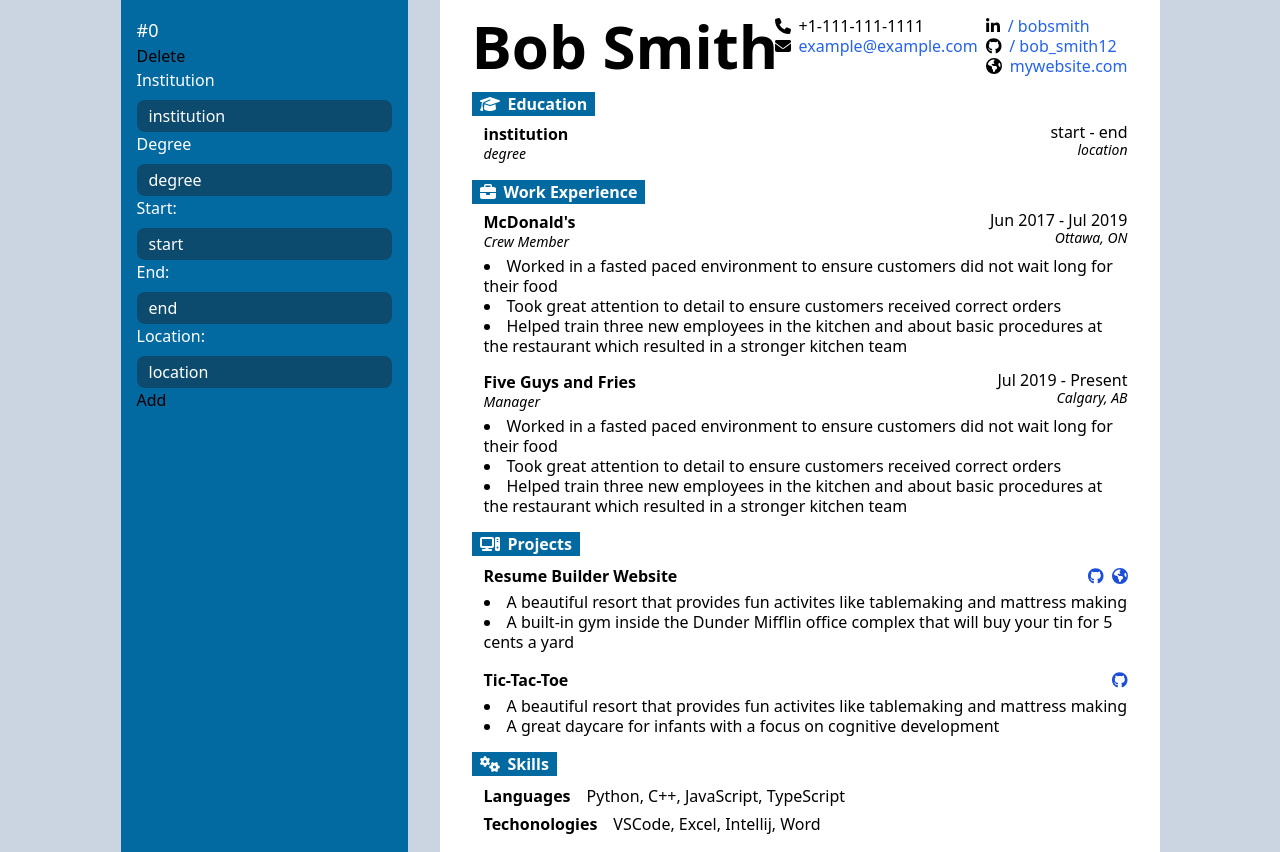
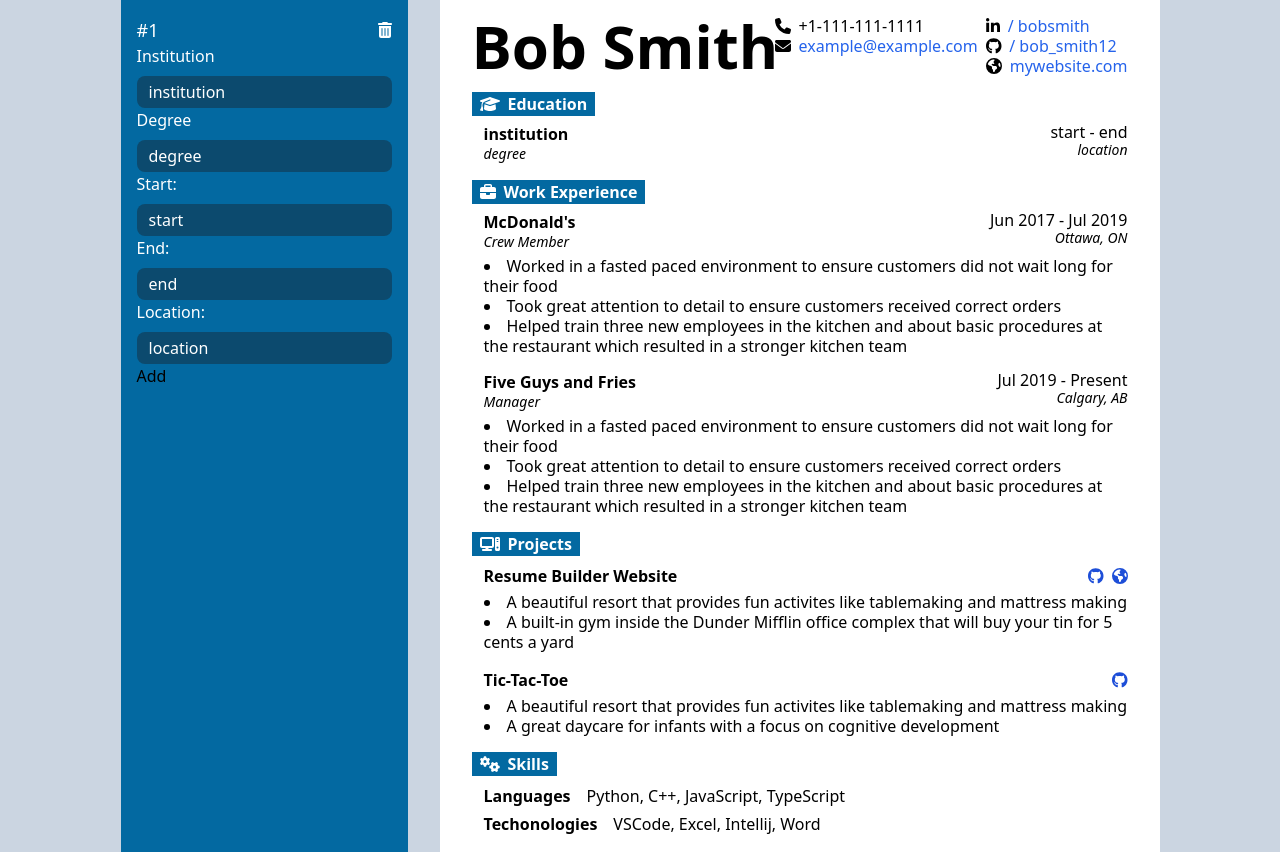
Before and after one commit to Blastose/resume-builder, a React (Create React App) app: page / in a window 1280 px wide. Both pictures are taken after a click on the button "Add". Built offline with nearby package versions, Linux system fonts and the light colour scheme.

Commit message:
Fix label to use index

```diff
--- a/src/components/education/education-input.tsx
+++ b/src/components/education/education-input.tsx
@@ -2,6 +2,7 @@ import React from "react";
 import InputMaker from "../util/input-maker";
 import OnChangeFunction from "../interfaces/on-change-function-interface";
 import EducationItemInterface from "../interfaces/education-item-interface";
+import { FontAwesomeIcon } from "@fortawesome/react-fontawesome";
 
 class EducationInput extends React.Component<
   {
@@ -14,10 +15,17 @@ class EducationInput extends React.Component<
   render() {
     return (
       <div className="flex flex-col">
-        <div className="text-lg text-white">#{this.props.index}</div>
-        <div>Delete</div>
+        <div className="flex justify-between">
+          <div className="text-lg text-white">#{this.props.index + 1}</div>
+          <button
+            className="text-white hover:text-gray-400"
+            onClick={() => console.log("delete")}
+          >
+            <FontAwesomeIcon icon={["fas", "trash-can"]} />
+          </button>
+        </div>
         <InputMaker
-          inputId="institution"
+          inputId={`institution${this.props.index}`}
           labelText="Institution"
           inputValue={this.props.educationItem.institution}
           onChangeFunction={this.props.onChangeFunction}
@@ -25,7 +33,7 @@ class EducationInput extends React.Component<
           index={this.props.index}
         />
         <InputMaker
-          inputId="degree"
+          inputId={`degree${this.props.index}`}
           labelText="Degree"
           inputValue={this.props.educationItem.degree}
           onChangeFunction={this.props.onChangeFunction}
@@ -33,7 +41,7 @@ class EducationInput extends React.Component<
           index={this.props.index}
         />
         <InputMaker
-          inputId="start"
+          inputId={`start${this.props.index}`}
           labelText="Start:"
           inputValue={this.props.educationItem.start}
           onChangeFunction={this.props.onChangeFunction}
@@ -41,7 +49,7 @@ class EducationInput extends React.Component<
           index={this.props.index}
         />
         <InputMaker
-          inputId="end"
+          inputId={`end${this.props.index}`}
           labelText="End:"
           inputValue={this.props.educationItem.end}
           onChangeFunction={this.props.onChangeFunction}
@@ -49,7 +57,7 @@ class EducationInput extends React.Component<
           index={this.props.index}
         />
         <InputMaker
-          inputId="location"
+          inputId={`location${this.props.index}`}
           labelText="Location:"
           inputValue={this.props.educationItem.location}
           onChangeFunction={this.props.onChangeFunction}
```
